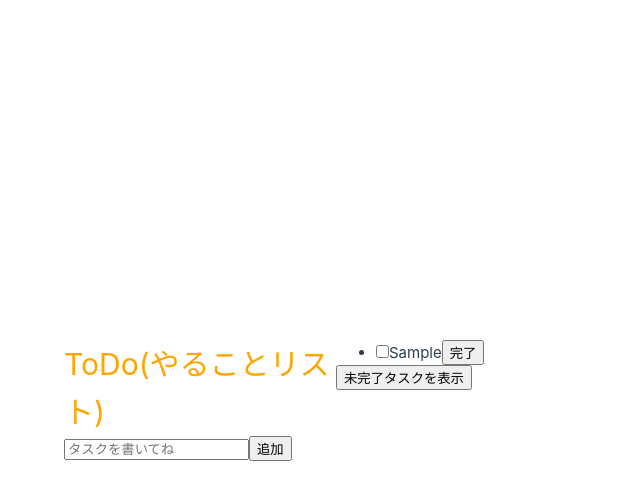
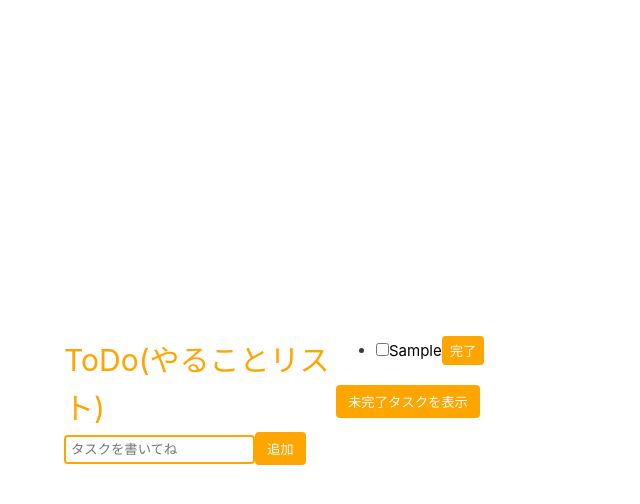
Before and after one commit to Kaihamaguchi/TodoAPL, a Vue app: page / in a window 1280 px wide. Both pictures are taken after typing "Sample" into the empty fields and a click on the button "追加". Shown: the top 504 px of the page, without its empty margins (0-640 px from the left). Built offline with nearby package versions, Linux system fonts and the light colour scheme.

Commit message:
css修正

```diff
--- a/src/components/TodoItem.vue
+++ b/src/components/TodoItem.vue
@@ -21,7 +21,7 @@ const filteredTodos = computed(() => {
 function removeTodo(todo) {
   // `emit` を使って親に更新を通知
   const updatedTodos = props.todos.filter((t) => t !== todo);
-  emit('update:todos', updatedTodos);
+  emit('update:todos', updatedTodos); // 親コンポーネントに削除後の配列を通知
 }
 </script>
 
@@ -29,13 +29,13 @@ function removeTodo(todo) {
   <div>
     <p v-if="todos.length === 0">ToDoがまだありません！</p>
     <ul>
-      <li v-for="todo in filteredTodos" :key="todo.id">
-        <input type="checkbox" v-model="todo.done" />
-        <span :class="{ done: todo.done }">{{ todo.text }}</span>
-        <button @click="removeTodo(todo)">完了</button>
+      <li v-for="todo in filteredTodos" :key="todo.id" class="todo-item">
+        <input type="checkbox" v-model="todo.done" class="checkbox" />
+        <span :class="{ done: todo.done }" class="todo-text">{{ todo.text }}</span>
+        <button @click="removeTodo(todo)" class="remove-button">完了</button>
       </li>
     </ul>
-    <button @click="hideCompleted = !hideCompleted">
+    <button @click="hideCompleted = !hideCompleted" class="toggle-button">
       {{ hideCompleted ? '全タスク表示' : '未完了タスクを表示' }}
     </button>
   </div>
@@ -44,5 +44,47 @@ function removeTodo(todo) {
 <style scoped>
 .done {
   text-decoration: line-through;
+  color: orange; /* 完了したタスクのテキスト色をオレンジに */
+}
+
+.checkbox {
+  accent-color: orange; /* チェックボックスの色をオレンジに */
+}
+
+.todo-text {
+  color: black; /* 未完了タスクのテキスト色を黒に設定 */
+}
+
+.remove-button {
+  background-color: orange;
+  border: 2px solid orange;
+  color: white;
+  padding: 3px 6px;
+  border-radius: 4px;
+  cursor: pointer;
+}
+
+.remove-button:hover {
+  background-color: white;
+  color: orange;
+}
+
+.toggle-button {
+  background-color: orange;
+  border: 2px solid orange;
+  color: white;
+  padding: 5px 10px;
+  border-radius: 4px;
+  cursor: pointer;
+  margin-top: 10px;
+}
+
+.toggle-button:hover {
+  background-color: white;
+  color: orange;
+}
+
+.todo-item {
+  margin-bottom: 10px; /* タスク間のスペースを広げる */
 }
 </style>
--- a/src/views/TodoList.vue
+++ b/src/views/TodoList.vue
@@ -11,20 +11,43 @@ function addTodo() {
   todos.value.push({ id: id++, text: newTodo.value, done: false });
   newTodo.value = '';
 }
+function updateTodos(updatedTodos) {
+  todos.value = updatedTodos; // 親コンポーネントの`todos`を更新
+}
 </script>
 
 <template>
   <form @submit.prevent="addTodo">
     <h1 :class="titleClass">ToDo(やることリスト)</h1>
-    <input v-model="newTodo" required placeholder="タスクを書いてね" />
-    <button type="submit">追加</button>
+    <input v-model="newTodo" required placeholder="タスクを書いてね" class="input-box" />
+    <button type="submit" class="submit-button">追加</button>
   </form>
-  <!-- `todos` を `TodoItem` に渡す -->
-  <TodoItem :todos="todos" />
+  <!-- `todos` を `TodoItem` に渡し、更新イベントを受け取る -->
+  <TodoItem :todos="todos" @update:todos="updateTodos" />
 </template>
 
 <style scoped>
 .title {
   color: orange;
 }
+
+.input-box {
+  border: 2px solid orange; /* テキストボックスの縁の色をオレンジに設定 */
+  padding: 5px; /* テキストボックス内の余白を設定 */
+  border-radius: 4px; /* 角を少し丸める */
+}
+
+.submit-button {
+  background-color: orange;
+  border: 2px solid orange;
+  color: white; /* テキストの色をオレンジに設定 */
+  padding: 5px 10px; /* ボタン内の余白を設定 */
+  border-radius: 4px; /* 角を少し丸める */
+  cursor: pointer; /* カーソルをポインタに変更 */
+}
+
+.submit-button:hover {
+  background-color: white; /* ホバー時の背景色をオレンジに変更 */
+  color: orange; /* ホバー時のテキスト色を白に変更 */
+}
 </style>
```
